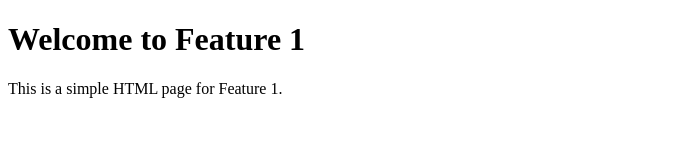
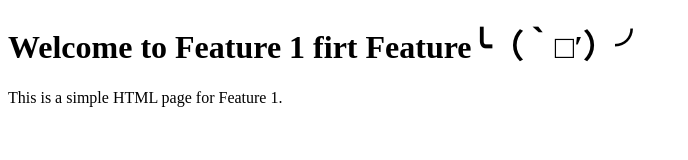
Before and after one commit to Nadine-x5/CS290-W23-HW7--Nadine--Alameer, a plain HTML site: page feature1.html in a window 1280 px wide. Shown: the whole page, without its empty margins (0-688 px from the left). Drawn offline with Linux system fonts and the light colour scheme.

Commit message:
Update feature1.html

```diff
--- a/feature1.html
+++ b/feature1.html
@@ -6,7 +6,7 @@
     <title>Feature 1</title>
 </head>
 <body>
-    <h1>Welcome to Feature 1</h1>
+    <h1>Welcome to Feature 1 firt Feature╰（‵□′）╯</h1>
     <p>This is a simple HTML page for Feature 1.</p>
 </body>
 </html></html>
```
